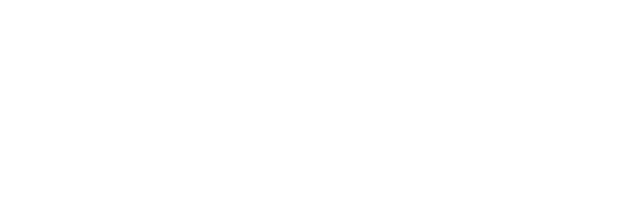
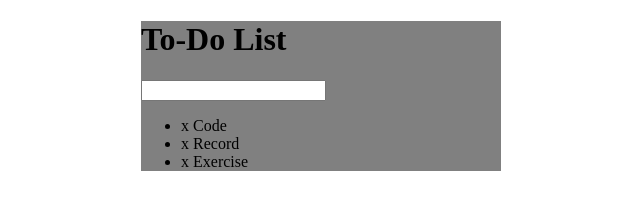
Before and after one commit to soundslikejason/todo-list, a plain HTML site: page index.html in a window 1280 px wide. Shown: the whole page, without its empty margins (319-959 px from the left). Drawn offline with Linux system fonts and the light colour scheme.

Commit message:
basic structure

```diff
--- a/assets/css/style.css
+++ b/assets/css/style.css
@@ -0,0 +1,5 @@
+#container {
+	background: gray;
+	width: 360px;
+	margin: 0 auto;
+}
--- a/index.html
+++ b/index.html
@@ -6,6 +6,18 @@
 </head>
 <body>
 
+<div id="container">
+	<h1>To-Do List</h1>
+	<input type="text" name="">
+
+	<ul>
+		<li><span>x</span> Code</li>
+		<li><span>x</span> Record</li>
+		<li><span>x</span> Exercise</li>
+	</ul>
+
+</div>
+
 <script type="text/javascript" src="assets/js/lib/jquery-3.1.1.min.js"></script>
 <script type="text/javascript" src="assets/js/main.js"></script>
 </body>
```
